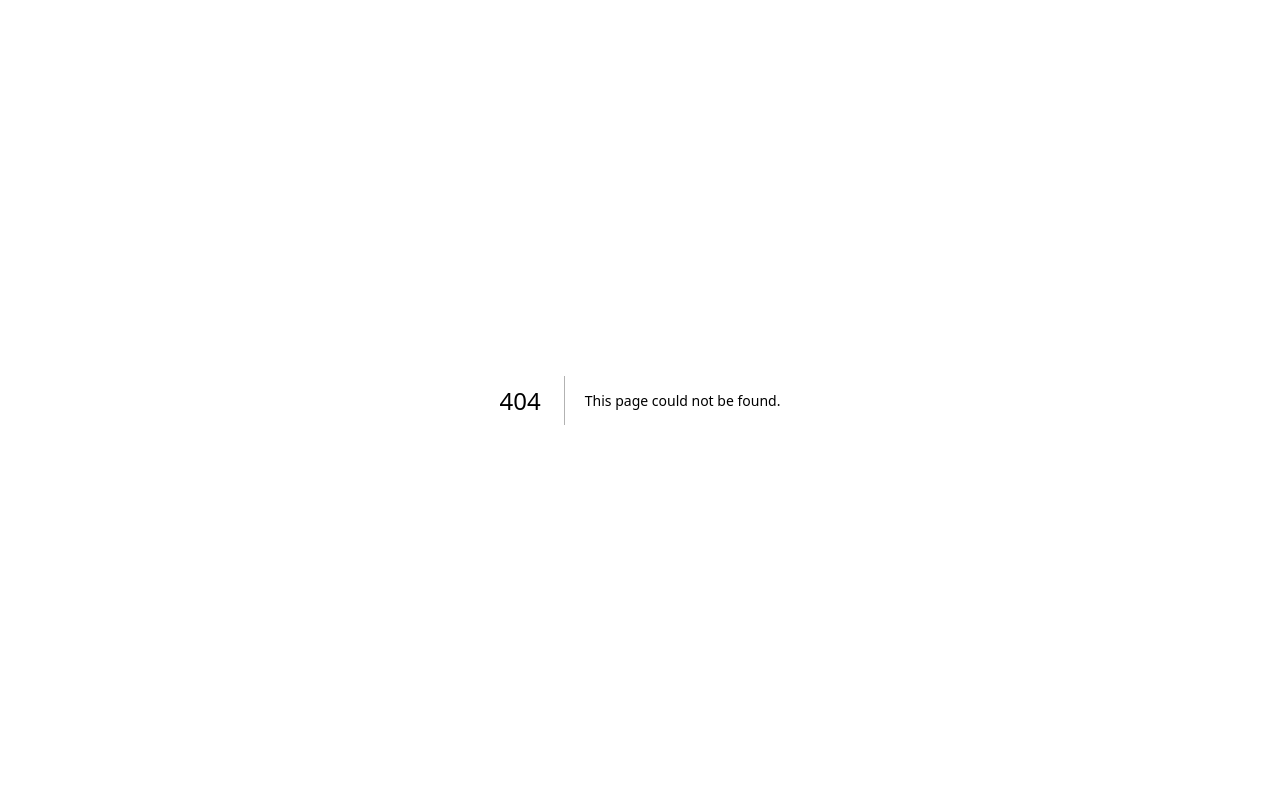
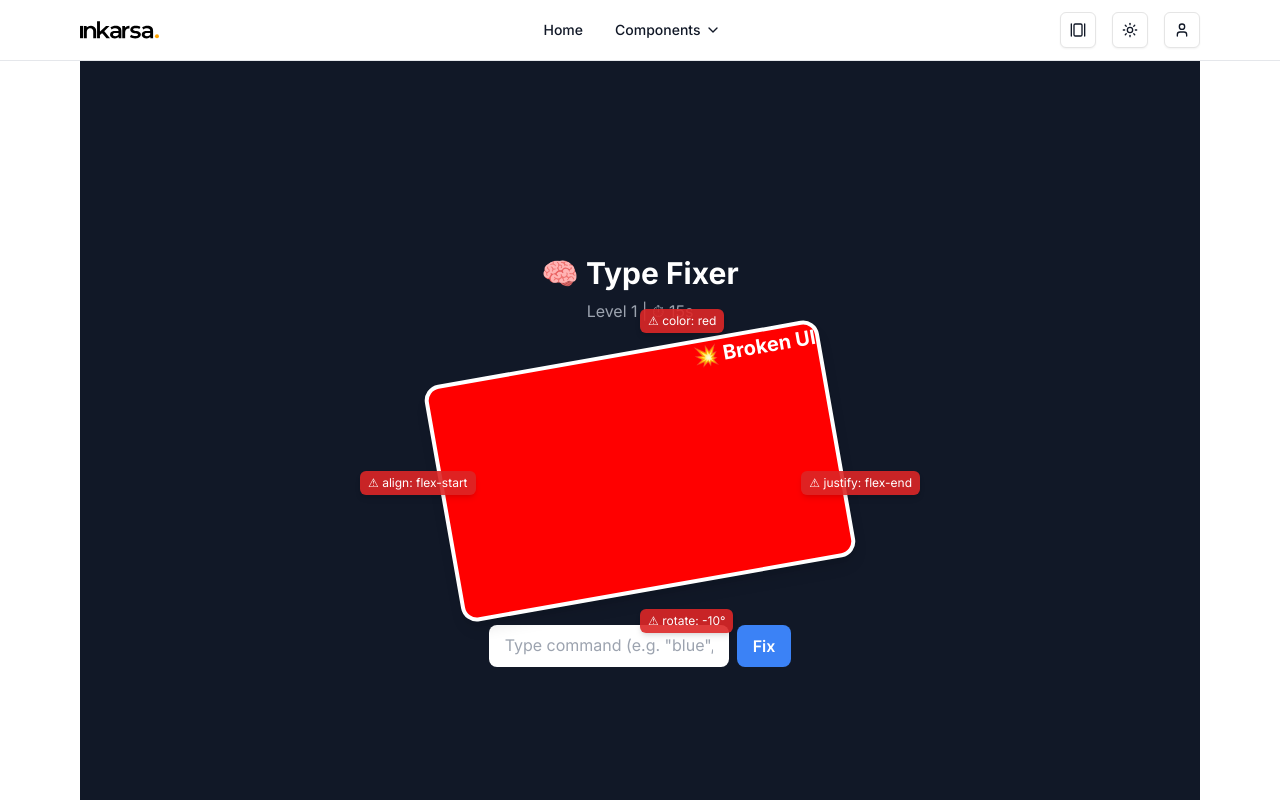
Before and after one commit to dhikad19/inkarsia, a Next.js app: page /games/type-fixer in a window 1280 px wide. Before the commit this address had no page. Built offline with nearby package versions, Linux system fonts and the light colour scheme; no server answers.

Commit message:
Add more games

```diff
--- /dev/null
+++ b/src/app/(public)/games/type-fixer/page.tsx
@@ -0,0 +1,148 @@
+"use client";
+
+import { motion } from "framer-motion";
+import { useEffect, useState } from "react";
+import BrokenBox from "@/components/Public/Games/FixingComponent/BrokenBox";
+
+const LEVELS = [
+  {
+    broken: {
+      color: "red",
+      rotate: -10,
+      align: "flex-start",
+      justify: "flex-end",
+    },
+    target: { color: "blue", rotate: 0, align: "center", justify: "center" },
+    commands: ["blue", "rotate 0", "align center", "justify center"],
+    time: 20,
+  },
+  {
+    broken: {
+      color: "purple",
+      rotate: 15,
+      align: "flex-end",
+      justify: "flex-start",
+    },
+    target: { color: "green", rotate: 0, align: "center", justify: "center" },
+    commands: ["green", "rotate 0", "align center", "justify center"],
+    time: 18,
+  },
+];
+
+export default function FixGame() {
+  const [level, setLevel] = useState(0);
+  const [uiState, setUiState] = useState(LEVELS[0].broken);
+  const [fixedKeys, setFixedKeys] = useState<string[]>([]);
+  const [input, setInput] = useState("");
+  const [timer, setTimer] = useState(LEVELS[0].time);
+  const [gameOver, setGameOver] = useState(false);
+  const [completed, setCompleted] = useState(false);
+
+  const current = LEVELS[level];
+
+  // countdown
+  useEffect(() => {
+    if (gameOver || completed) return;
+    if (timer <= 0) {
+      setGameOver(true);
+      return;
+    }
+    const interval = setInterval(() => setTimer((t) => t - 1), 1000);
+    return () => clearInterval(interval);
+  }, [timer, gameOver, completed]);
+
+  // handle perintah player
+  const handleSubmit = (e: React.FormEvent) => {
+    e.preventDefault();
+    const cmd = input.trim().toLowerCase();
+    setInput("");
+
+    if (!current.commands.includes(cmd)) return; // salah
+
+    if (cmd.includes("blue") || cmd.includes("green")) {
+      setUiState((prev) => ({ ...prev, color: cmd }));
+      setFixedKeys((p) => [...p, "color"]);
+    } else if (cmd.includes("rotate")) {
+      const val = parseInt(cmd.replace("rotate", "").trim()) || 0;
+      setUiState((prev) => ({ ...prev, rotate: val }));
+      setFixedKeys((p) => [...p, "rotate"]);
+    } else if (cmd.includes("align")) {
+      setUiState((prev) => ({ ...prev, align: "center" }));
+      setFixedKeys((p) => [...p, "align"]);
+    } else if (cmd.includes("justify")) {
+      setUiState((prev) => ({ ...prev, justify: "center" }));
+      setFixedKeys((p) => [...p, "justify"]);
+    }
+  };
+
+  // cek apakah semua sudah fix
+  useEffect(() => {
+    const t = current.target;
+    const fixed =
+      uiState.color === t.color &&
+      uiState.rotate === t.rotate &&
+      uiState.align === t.align &&
+      uiState.justify === t.justify;
+
+    if (fixed) {
+      if (level < LEVELS.length - 1) {
+        setTimeout(() => {
+          setLevel((l) => l + 1);
+          setUiState(LEVELS[level + 1].broken);
+          setFixedKeys([]);
+          setTimer(LEVELS[level + 1].time);
+        }, 800);
+      } else {
+        setCompleted(true);
+      }
+    }
+  }, [uiState]);
+
+  return (
+    <main className="min-h-screen flex flex-col items-center justify-center bg-gray-900 text-white p-6">
+      <h1 className="text-3xl font-bold mb-2">🧠 Type Fixer</h1>
+      <p className="text-gray-400 mb-4">
+        Level {level + 1} | ⏱ {timer}s
+      </p>
+
+      <BrokenBox state={uiState} fixedKeys={fixedKeys} />
+
+      <form onSubmit={handleSubmit} className="mt-6 flex gap-2">
+        <input
+          value={input}
+          onChange={(e) => setInput(e.target.value)}
+          disabled={gameOver || completed}
+          className="px-4 py-2 rounded-lg text-black text-center font-mono w-60 outline-none"
+          placeholder='Type command (e.g. "blue", "rotate 0")'
+        />
+        <button
+          type="submit"
+          className="px-4 py-2 bg-blue-500 rounded-lg font-semibold hover:bg-blue-600"
+        >
+          Fix
+        </button>
+      </form>
+
+      {completed && (
+        <motion.p
+          initial={{ opacity: 0 }}
+          animate={{ opacity: 1 }}
+          transition={{ duration: 0.6 }}
+          className="mt-6 text-green-400 font-bold text-lg"
+        >
+          🎉 All Levels Fixed!
+        </motion.p>
+      )}
+
+      {gameOver && (
+        <motion.p
+          initial={{ opacity: 0 }}
+          animate={{ opacity: 1 }}
+          className="mt-6 text-red-400 font-bold text-lg"
+        >
+          💥 Time’s up! UI remains broken.
+        </motion.p>
+      )}
+    </main>
+  );
+}
--- /dev/null
+++ b/src/components/Public/Games/FixingComponent/BrokenBox.tsx
@@ -0,0 +1,81 @@
+"use client";
+
+import { motion, AnimatePresence } from "framer-motion";
+
+interface Props {
+  state: {
+    color: string;
+    rotate: number;
+    align: string;
+    justify: string;
+  };
+  fixedKeys: string[];
+}
+
+export default function BrokenBox({ state, fixedKeys }: Props) {
+  const LABELS = [
+    {
+      key: "color",
+      text: state.color,
+      pos: "top-[-32px] left-1/2 -translate-x-1/2",
+    },
+    {
+      key: "rotate",
+      text: `${state.rotate}°`,
+      pos: "bottom-[-32px] left-1/2 -translate-x-1/2",
+    },
+    {
+      key: "align",
+      text: state.align,
+      pos: "top-1/2 left-[-70px] -translate-y-1/2",
+    },
+    {
+      key: "justify",
+      text: state.justify,
+      pos: "top-1/2 right-[-70px] -translate-y-1/2",
+    },
+  ];
+
+  return (
+    <div className="relative h-[260px] w-[420px] flex items-center justify-center">
+      <motion.div
+        animate={{
+          backgroundColor: state.color,
+          rotate: state.rotate,
+          alignItems: state.align,
+          justifyContent: state.justify,
+        }}
+        transition={{ duration: 0.6, ease: "easeInOut" }}
+        className="flex h-[240px] w-[400px] rounded-2xl border-4 border-white shadow-lg relative"
+      >
+        <motion.div
+          animate={{
+            scale: fixedKeys.length === 4 ? [1.1, 1, 1.05, 1] : 1,
+          }}
+          transition={{ duration: 0.6 }}
+          className="font-bold text-xl text-white"
+        >
+          {fixedKeys.length === 4 ? "✅ Fixed!" : "💥 Broken UI"}
+        </motion.div>
+      </motion.div>
+
+      <AnimatePresence>
+        {LABELS.map(({ key, text, pos }) =>
+          !fixedKeys.includes(key) ? (
+            <motion.div
+              key={key}
+              initial={{ opacity: 0, y: 10 }}
+              animate={{ opacity: 1, y: 0 }}
+              exit={{ opacity: 0, scale: 0.8 }}
+              transition={{ duration: 0.4 }}
+              className={`absolute ${pos} bg-red-600/90 text-white px-2 py-1 rounded-md text-xs font-mono shadow-md pointer-events-none`}
+              style={{ transform: "translateZ(0)" }}
+            >
+              ⚠ {key}: {text}
+            </motion.div>
+          ) : null
+        )}
+      </AnimatePresence>
+    </div>
+  );
+}
--- /dev/null
+++ b/src/components/Public/Games/FixingComponent/TypingInput.tsx
@@ -0,0 +1,38 @@
+"use client";
+
+import { useState } from "react";
+
+export default function TypingInput({
+  onCommand,
+  disabled,
+}: {
+  onCommand: (cmd: string) => void;
+  disabled?: boolean;
+}) {
+  const [text, setText] = useState("");
+
+  const handleKeyDown = (e: React.KeyboardEvent<HTMLInputElement>) => {
+    if (e.key === "Enter" && text.trim() && !disabled) {
+      onCommand(text.trim());
+      setText("");
+    }
+  };
+
+  return (
+    <input
+      type="text"
+      value={text}
+      disabled={disabled}
+      onChange={(e) => setText(e.target.value)}
+      onKeyDown={handleKeyDown}
+      placeholder={
+        disabled
+          ? "Game Over or Completed"
+          : 'Type command (e.g. "align: end", "rotate: 0", "color: blue")'
+      }
+      className={`border-2 border-gray-500 p-2 rounded w-[400px] mt-8 text-lg text-black ${
+        disabled ? "opacity-50" : ""
+      }`}
+    />
+  );
+}
```
